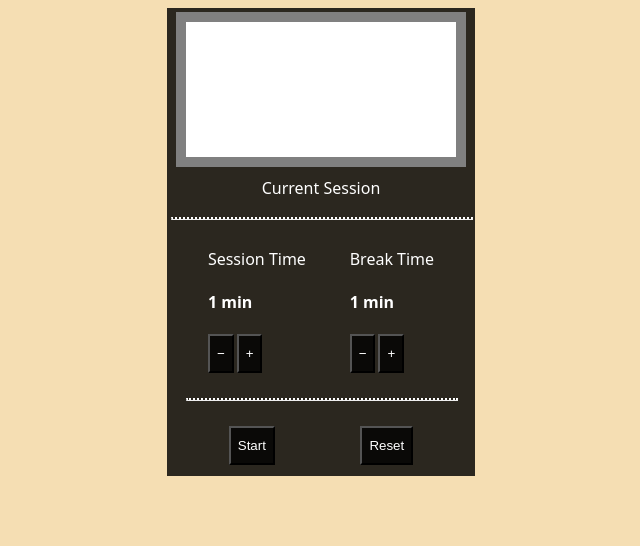
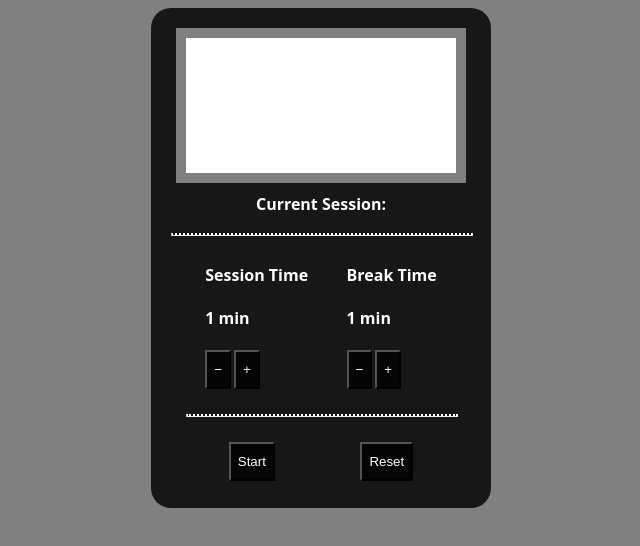
Before and after one commit to samirkhanal-png/Stopwatch, a plain HTML site: page index.html in a window 1280 px wide. Shown: the whole page, without its empty margins (319-959 px from the left). Drawn offline with Linux system fonts and the light colour scheme.

Commit message:
Update index.html

```diff
--- a/index.html
+++ b/index.html
@@ -7,17 +7,19 @@
   <style>
 
     body{
-      background-color: wheat;
+      background-color: grey;
       color: white;
       font-family: system-ui, -apple-system, BlinkMacSystemFont, 'Segoe UI', Roboto, Oxygen, Ubuntu, Cantarell, 'Open Sans', 'Helvetica Neue', sans-serif;
       box-sizing: border-box;
+      font-weight: bold;
     }
 
     .container{
       width: 300px;
       height: 460px;
+      border-radius: 20px;
       background:rgba(0, 0, 0, 0.822);
-      padding: 4px;
+      padding: 20px;
       margin: 0 auto;
       display: flex;
       flex-direction: column;
@@ -89,7 +91,7 @@
 
     </section>
 
-    <div id="currentSession">Current Session</div>
+    <div id="currentSession">Current Session: </div>
     <hr>
     <section id="lower">
       <div id="innerWrapper">
```
